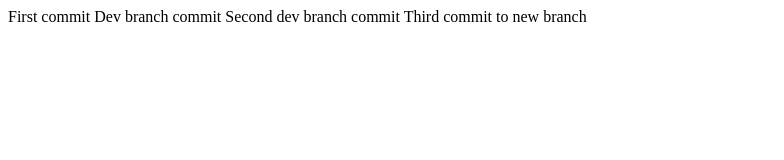
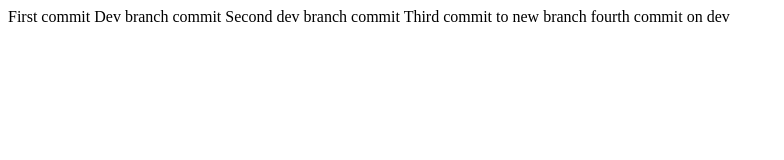
Before and after one commit to briwagner/bbucket-clone-test, a website: page index.html in a window 1280 px wide. Shown: the whole page, without its empty margins (0-784 px from the left). Drawn offline with Linux system fonts and the light colour scheme.

Commit message:
text change

```diff
--- a/index.html
+++ b/index.html
@@ -11,6 +11,7 @@
   Dev branch commit
   Second dev branch commit
   Third commit to new branch
+  fourth commit on dev
 
 </body>
 </html>
```
